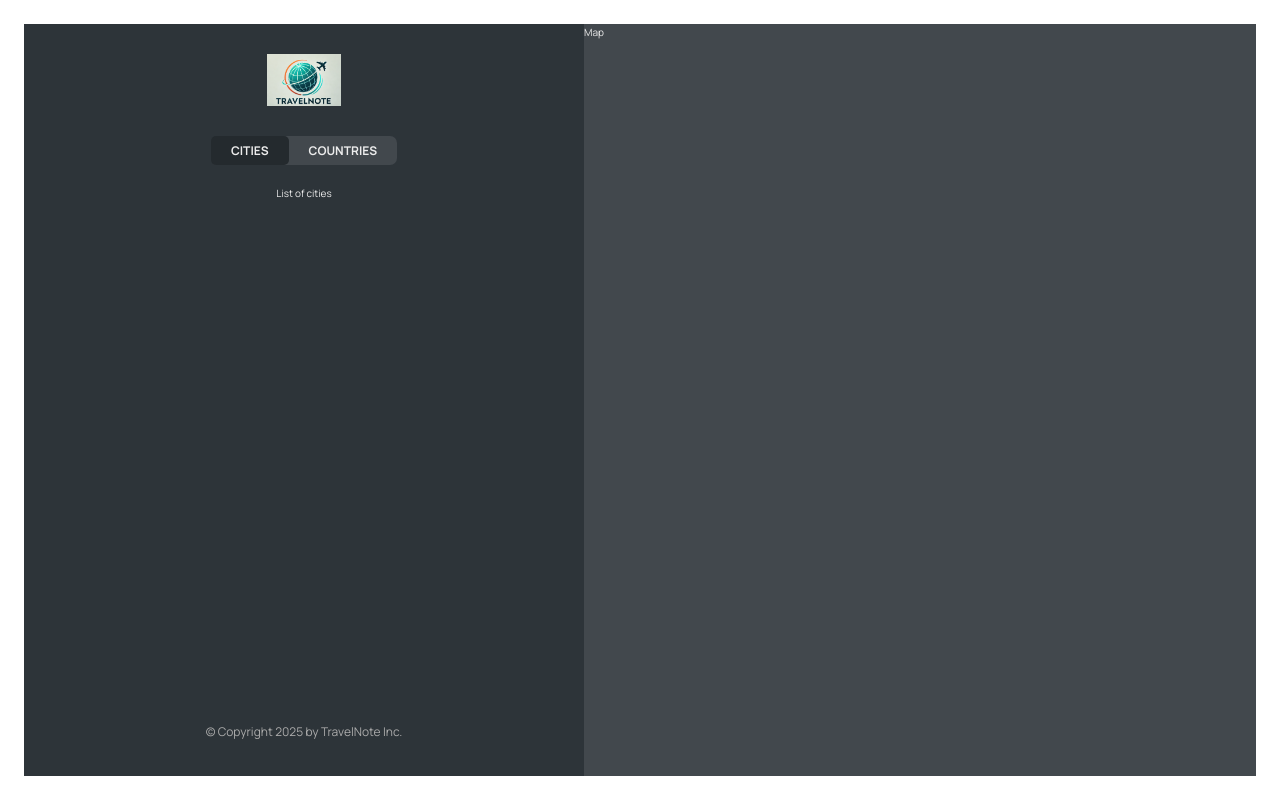
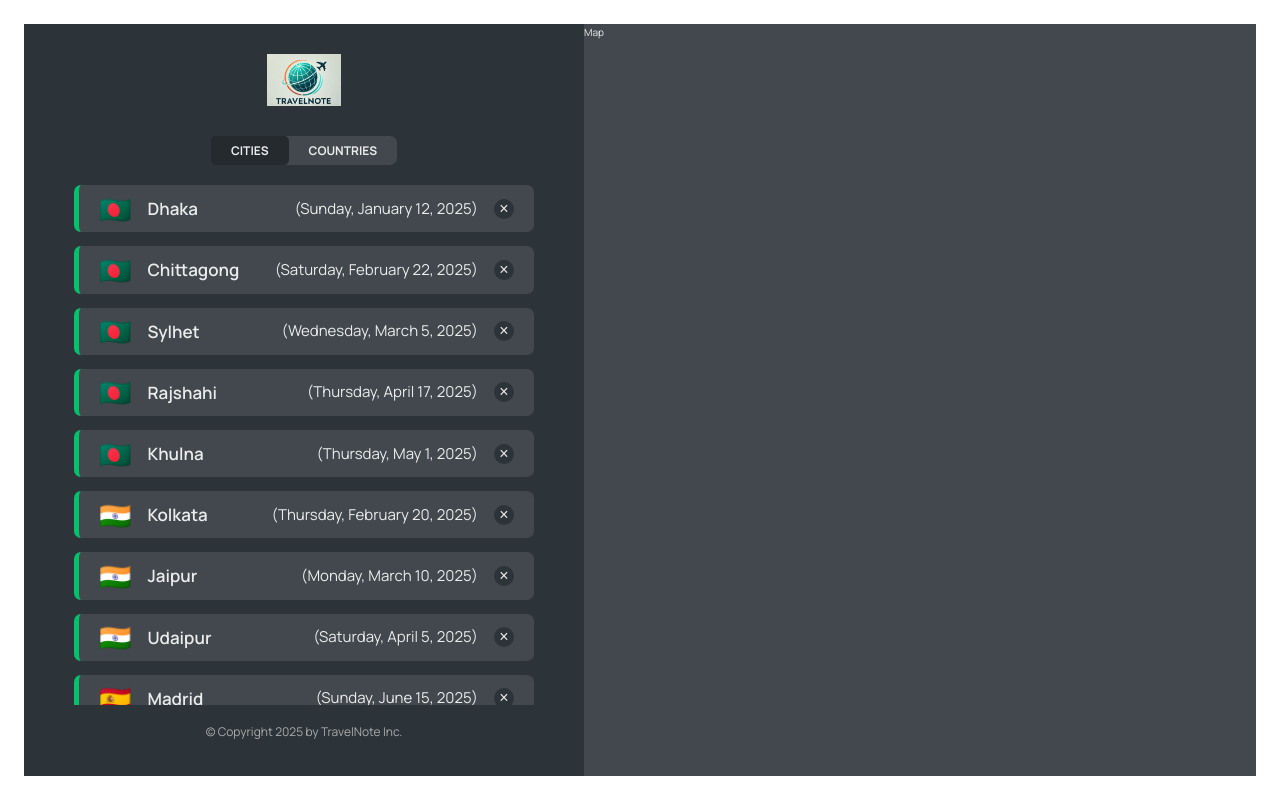
Before and after one commit to Ibrahim-Lokman/travelnote, a React (Vite) app: page /app/cities in a window 1280 px wide. Built offline with nearby package versions, Linux system fonts and the light colour scheme; data requests are answered from the project's data file.

Commit message:
add CityList and CityItem components; implement city fetching and loading states

```diff
--- a/package.json
+++ b/package.json
@@ -7,9 +7,11 @@
     "dev": "vite",
     "build": "vite build",
     "lint": "eslint . --ext js,jsx --report-unused-disable-directives --max-warnings 0",
-    "preview": "vite preview"
+    "preview": "vite preview",
+    "server": "json-server --watch data/cities.json --port 8000"
   },
   "dependencies": {
+    "json-server": "^1.0.0-beta.3",
     "react": "^18.2.0",
     "react-dom": "^18.2.0",
     "react-router-dom": "^6.28.1"
--- a/src/App.jsx
+++ b/src/App.jsx
@@ -1,20 +1,46 @@
 import { BrowserRouter, Routes, Route } from "react-router-dom";
+import { useEffect, useState } from "react";
 import Product from "./pages/Product";
 import Pricing from "./pages/Pricing";
 import Homepage from "./pages/Homepage";
 import AppLayout from "./pages/AppLayout";
 import PageNotFound from "./pages/PageNotFound";
 import Login from "./pages/Login";
+import CityList from "./components/CityList";
 
+const BASE_URL = "http://localhost:8000";
 function App() {
+  const [cities, setCities] = useState([]);
+  const [isLoading, setIsLoading] = useState(true);
+  useEffect(() => {
+    async function fetchCities() {
+      try {
+        setIsLoading(true);
+        const response = await fetch(`${BASE_URL}/cities`);
+        const data = await response.json();
+        setCities(data);
+      } catch (error) {
+        alert("Error fetching cities", error);
+      } finally {
+        setIsLoading(false);
+      }
+    }
+    fetchCities();
+  }, []);
   return (
     <>
       <BrowserRouter>
         <Routes>
           <Route index element={<Homepage />} />
           <Route path="app" element={<AppLayout />}>
-            <Route index element={<p>List of cities</p>} />
-            <Route path="cities" element={<p>List of cities</p>} />
+            <Route
+              index
+              element={<CityList cities={cities} isLoading={isLoading} />}
+            />
+            <Route
+              path="cities"
+              element={<CityList cities={cities} isLoading={isLoading} />}
+            />
             <Route path="countries" element={<p>Countries</p>} />
             <Route path="form" element={<p>Form</p>} />
           </Route>
--- /dev/null
+++ b/src/components/CityItem.jsx
@@ -0,0 +1,23 @@
+import styles from "./CityItem.module.css";
+
+const formatDate = (date) =>
+  new Intl.DateTimeFormat("en", {
+    day: "numeric",
+    month: "long",
+    year: "numeric",
+    weekday: "long",
+  }).format(new Date(date));
+
+function CityItem({ city }) {
+  const { cityName, emoji, date } = city;
+  return (
+    <li className={styles.cityItem}>
+      <span className={styles.emoji}>{emoji}</span>
+      <span className={styles.name}>{cityName}</span>
+      <time className={styles.date}>({formatDate(date)})</time>
+      <button className={styles.deleteBtn}>&times;</button>
+    </li>
+  );
+}
+
+export default CityItem;
--- /dev/null
+++ b/src/components/CityList.jsx
@@ -0,0 +1,24 @@
+import styles from "./CityList.module.css";
+import Spinner from "./Spinner";
+import CityItem from "./CityItem";
+import Message from "./Message";
+
+function CityList({ cities, isLoading }) {
+  if (isLoading) {
+    return <Spinner />;
+  }
+  if (!cities.length) {
+    return (
+      <Message message="Add your firsy city by clicking on a city on the map" />
+    );
+  }
+  return (
+    <ul className={styles.cityList}>
+      {cities.map((city) => (
+        <CityItem key={city.id} city={city} />
+      ))}
+    </ul>
+  );
+}
+
+export default CityList;
```
Also changed, not shown: .eslintrc.cjs, 1 other file (tests, documents, lock files or other folders).
